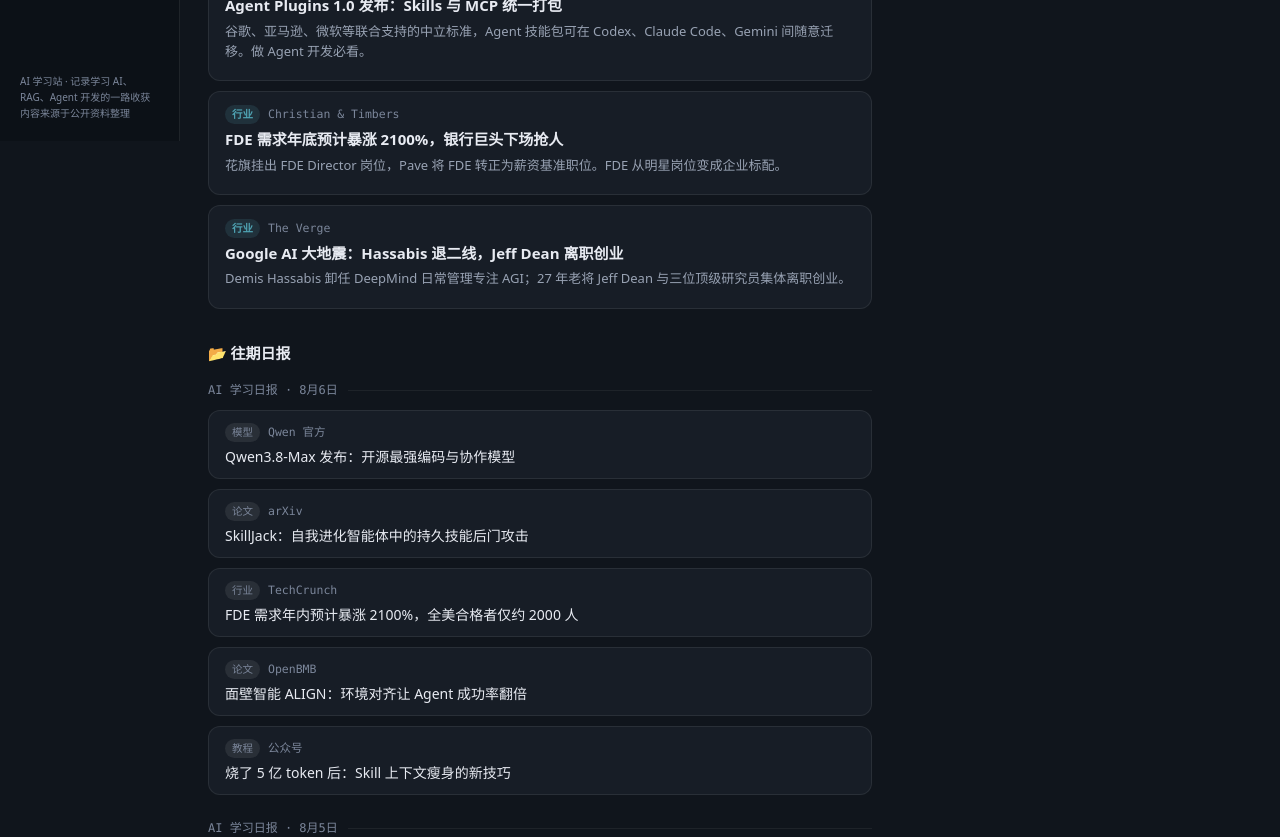
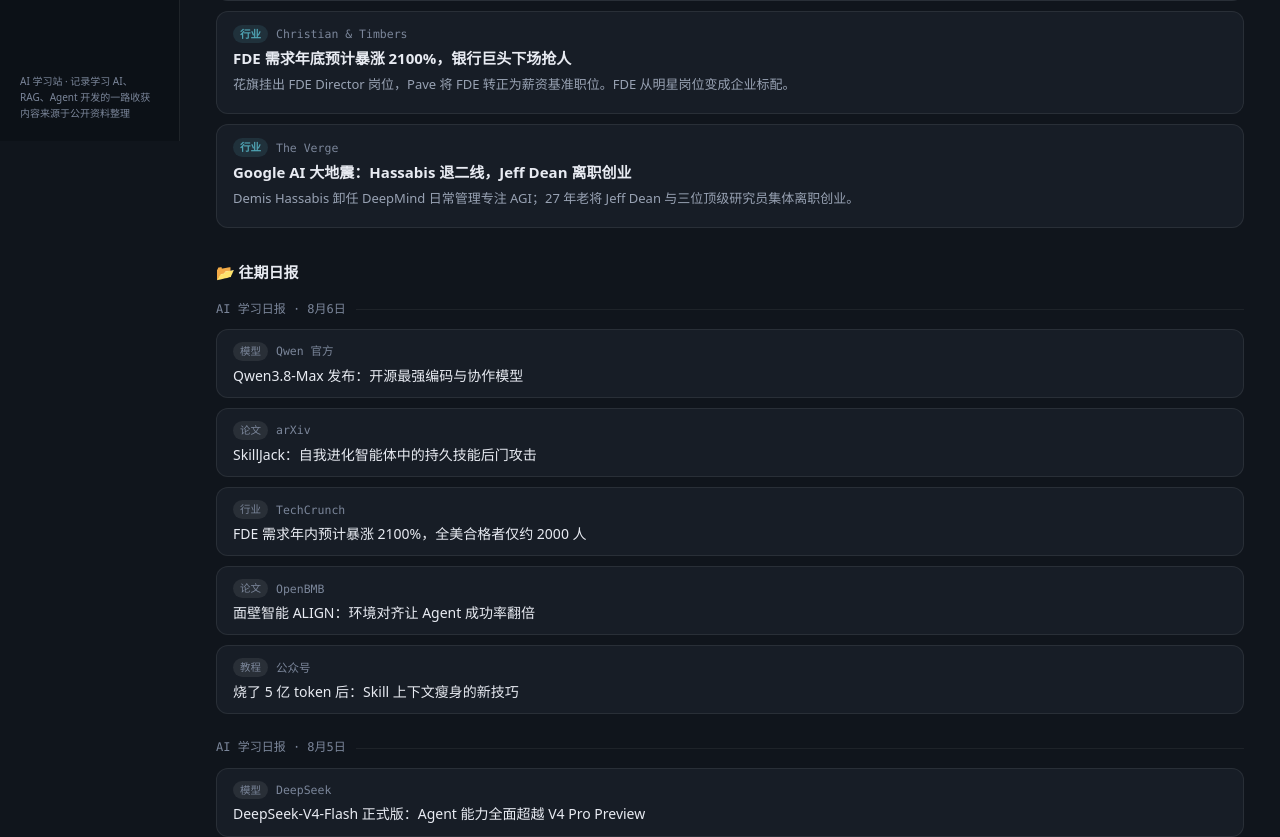
Before and after one commit to zhubogreatwall-boop/ai-learn-hub, a Next.js app: page /daily in a window 1280 px wide. Shown: the part 659-1496 px from the top of the page. Built offline with nearby package versions, Linux system fonts and the light colour scheme.

Commit message:
优化：主内容区改为与窗口同宽自适应（去掉720px限制）

```diff
--- a/app/globals.css
+++ b/app/globals.css
@@ -188,11 +188,11 @@
   line-height: 1.6;
 }
 
-/* 主内容区 max 720px */
+/* 主内容区：与窗口同宽自适应（去掉固定 max-width） */
 .main {
   flex: 1;
-  max-width: 720px;
-  padding: 24px 28px 64px;
+  min-width: 0;
+  padding: 24px 36px 64px;
 }
 
 /* ---------- 移动端布局 ---------- */
@@ -218,7 +218,7 @@
     backdrop-filter: blur(8px);
   }
   .main {
-    max-width: 640px;
+    max-width: 100%;
     padding: 20px 18px 90px;
     margin: 0 auto;
     width: 100%;
```
